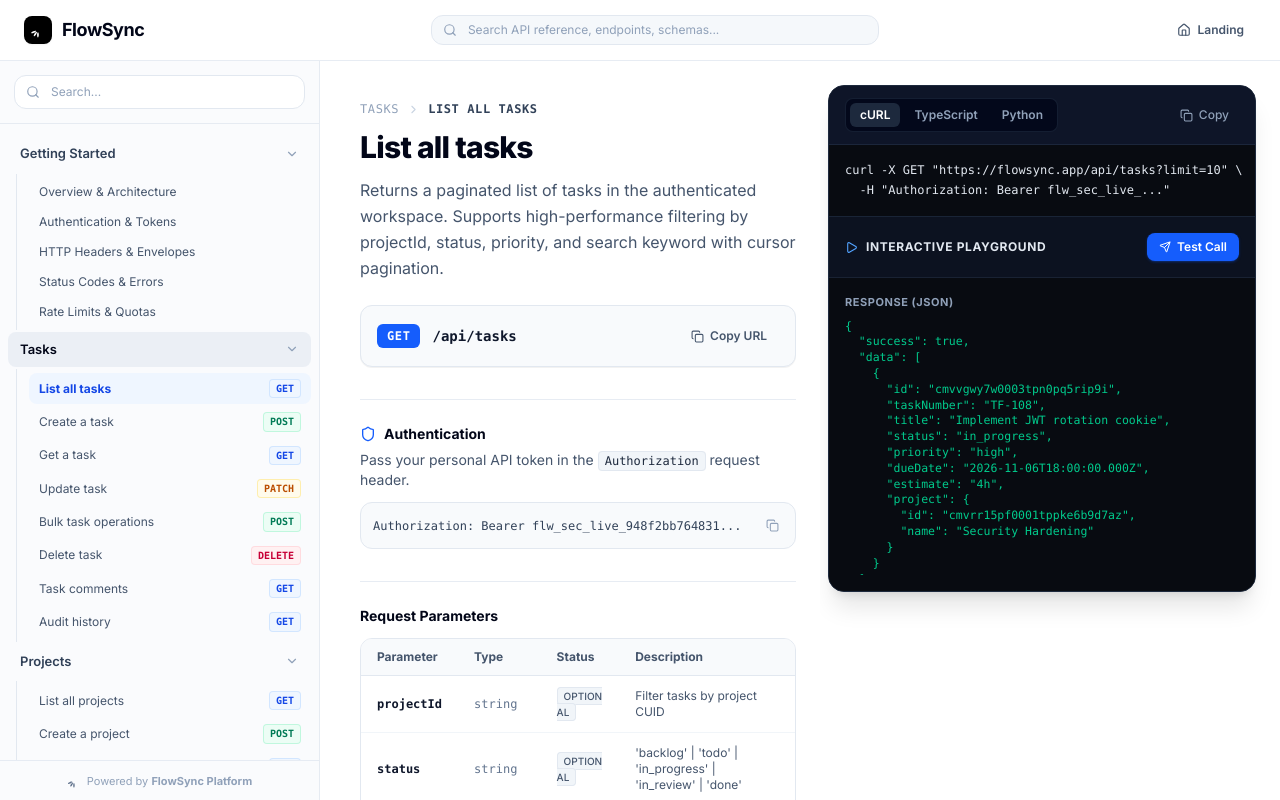
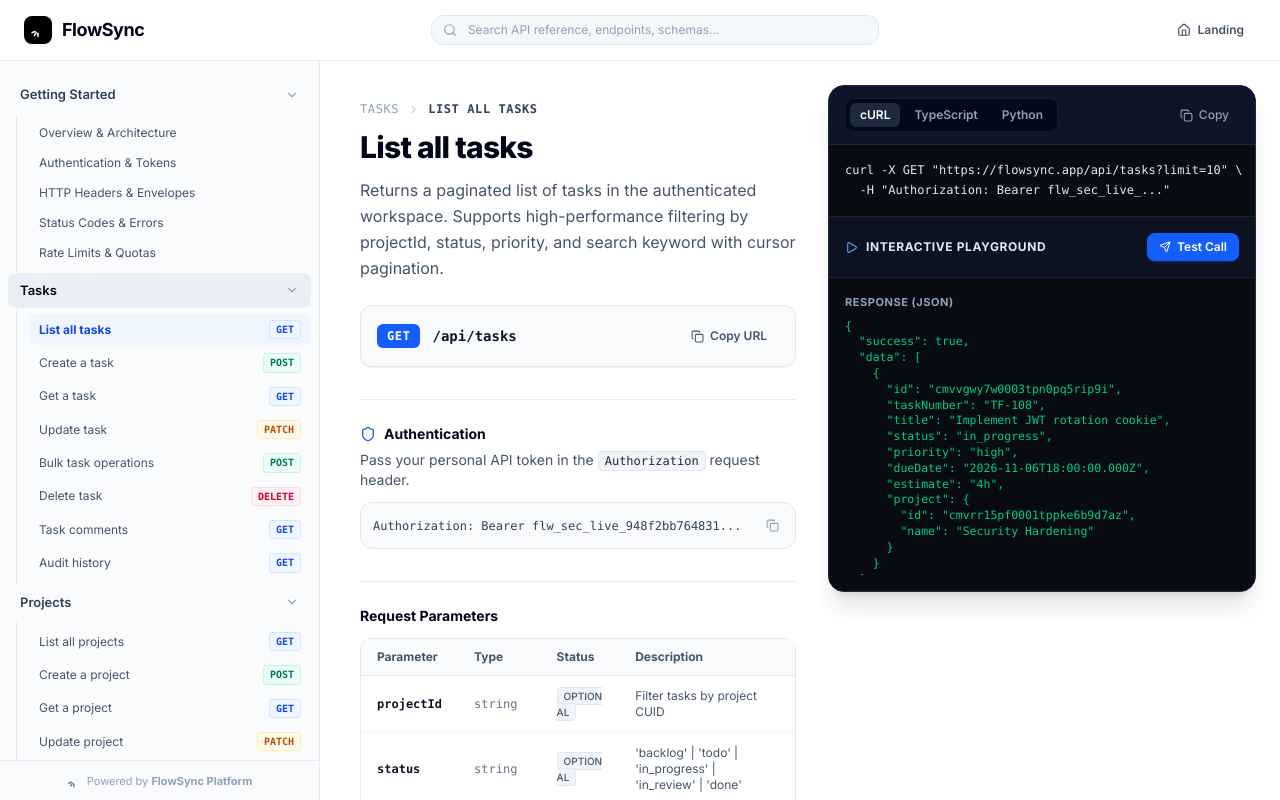
Before and after one commit to rasel1510/TaskFlow, a Next.js app: page /docs in a window 1280 px wide. Shown: the top 800 px of the page. Built offline with nearby package versions, Linux system fonts and the light colour scheme.

Commit message:
fix(docs): remove redundant search box from sidebar for clean navigation

```diff
--- a/src/views/ApiDocsView.tsx
+++ b/src/views/ApiDocsView.tsx
@@ -1340,8 +1340,8 @@ export default function ApiDocsView() {
             </Link>
           </div>
 
-          {/* Center search indicator on larger screens */}
-          <div className="hidden md:flex items-center flex-1 max-w-md mx-6">
+          {/* Center search input */}
+          <div className="flex items-center flex-1 max-w-md mx-2 sm:mx-6">
             <div className="relative w-full">
               <Search className="absolute left-3 top-1/2 -translate-y-1/2 w-3.5 h-3.5 text-slate-400" />
               <input
@@ -1393,30 +1393,8 @@ export default function ApiDocsView() {
             ${mobileMenuOpen ? 'left-0 shadow-2xl' : '-left-full lg:left-0'}
           `}
         >
-          {/* Search box matching Mobbin clean pattern */}
-          <div className="p-3.5 border-b border-slate-200/80 dark:border-slate-800">
-            <div className="relative">
-              <Search className="absolute left-3 top-1/2 -translate-y-1/2 w-3.5 h-3.5 text-slate-400" />
-              <input
-                type="text"
-                placeholder="Search..."
-                value={searchQuery}
-                onChange={e => setSearchQuery(e.target.value)}
-                className="w-full pl-9 pr-3 py-2 rounded-xl text-xs bg-white dark:bg-slate-900 border border-slate-200 dark:border-slate-800 text-slate-900 dark:text-white placeholder:text-slate-400 focus:outline-none focus:ring-2 focus:ring-blue-500/20 focus:border-blue-500 transition-all"
-              />
-              {searchQuery && (
-                <button
-                  onClick={() => setSearchQuery('')}
-                  className="absolute right-3 top-1/2 -translate-y-1/2 text-slate-400 hover:text-slate-600 cursor-pointer"
-                >
-                  <X size={14} />
-                </button>
-              )}
-            </div>
-          </div>
-
           {/* Navigation Accordion Tree */}
-          <nav className="flex-1 overflow-y-auto px-2 py-3 space-y-0.5 custom-scrollbar">
+          <nav className="flex-1 overflow-y-auto px-2 py-4 space-y-0.5 custom-scrollbar">
             {filteredSections.map(section => {
               const isExpanded = expandedSections[section.id];
               const hasItems = section.items && section.items.length > 0;
```
